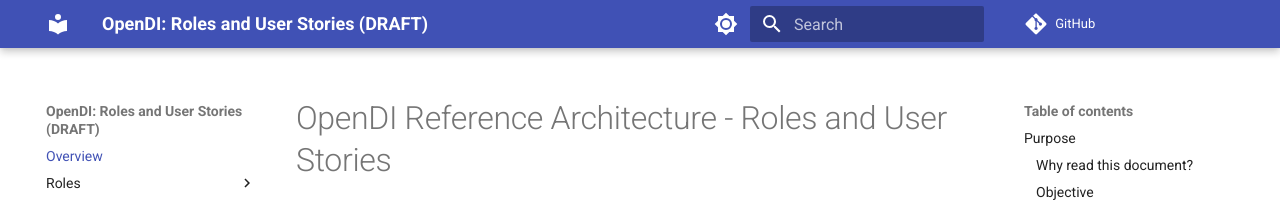
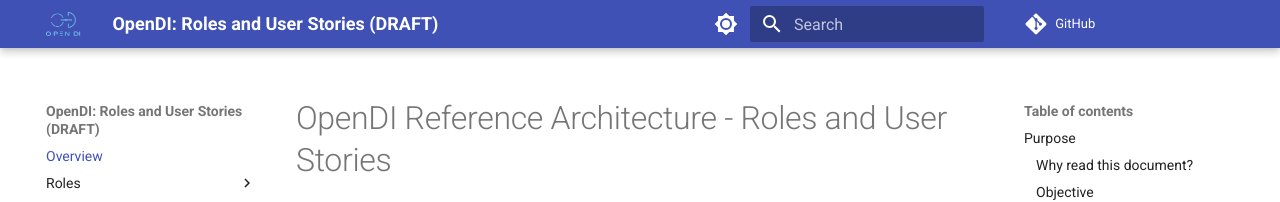
Before and after one commit to IAmKelDev/draft-opendi-roles-user-stories, an MkDocs documentation site: the page built from docs/index.md, in a window 1280 px wide. Shown: the top 202 px of the page. Built offline with MkDocs 1.6.1 and Material for MkDocs 9.7.7, drawn with Linux system fonts in a browser that asks for light colours; comment, search, counter and statistics services are not loaded.

Commit message:
Update site icons
Now using the discord OpenDI icons
Need higher quality versions, will look later

```diff
--- a/mkdocs.yml
+++ b/mkdocs.yml
@@ -40,6 +40,9 @@
 theme:
   name: material
 
+  favicon: img/opendi-icon-small.png
+  logo: img/opendi-icon.png
+
   features:
     - toc.follow
 
```
Also changed, not shown: docs/img/opendi-icon-small.png (added), docs/img/opendi-icon.png (added).
